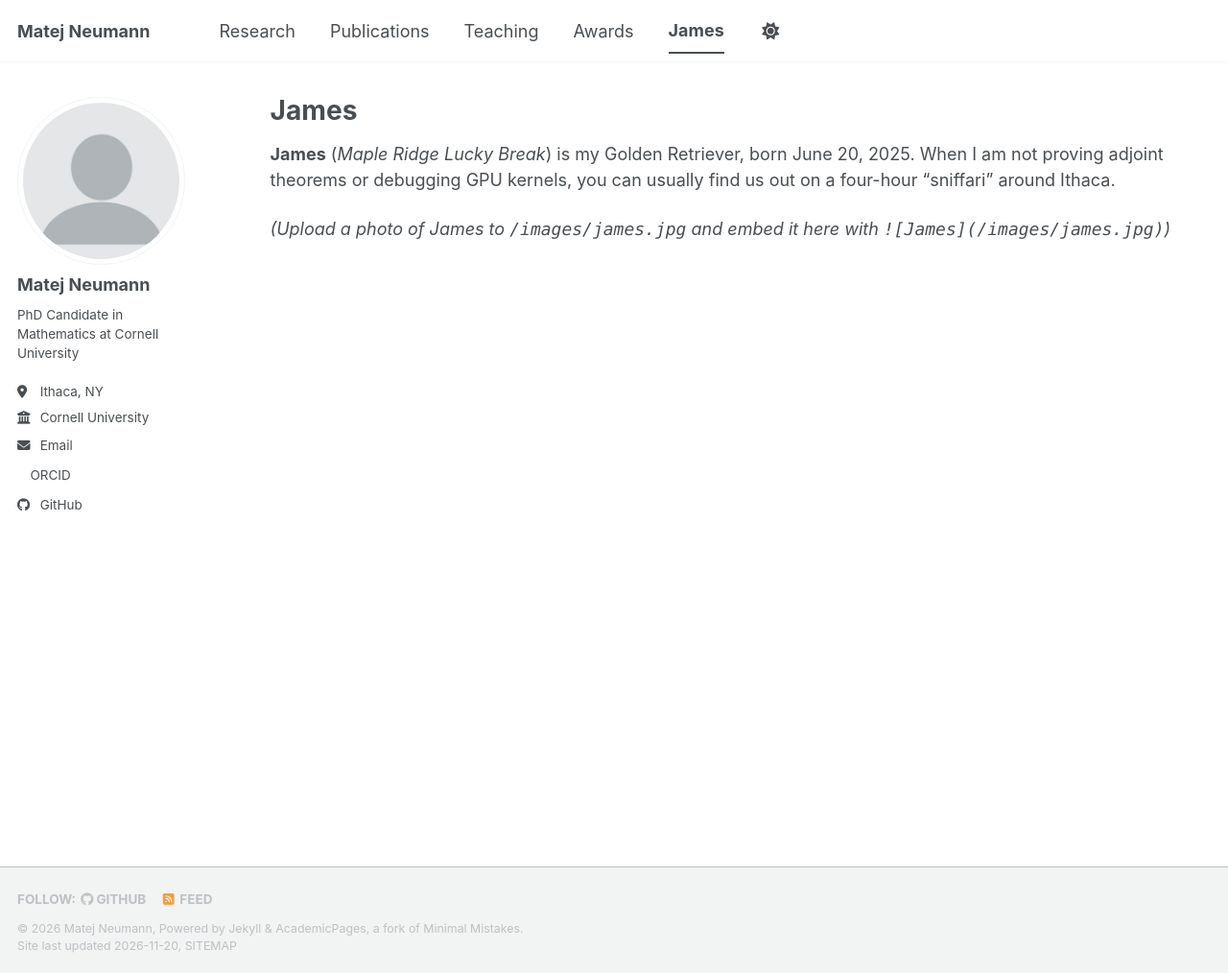
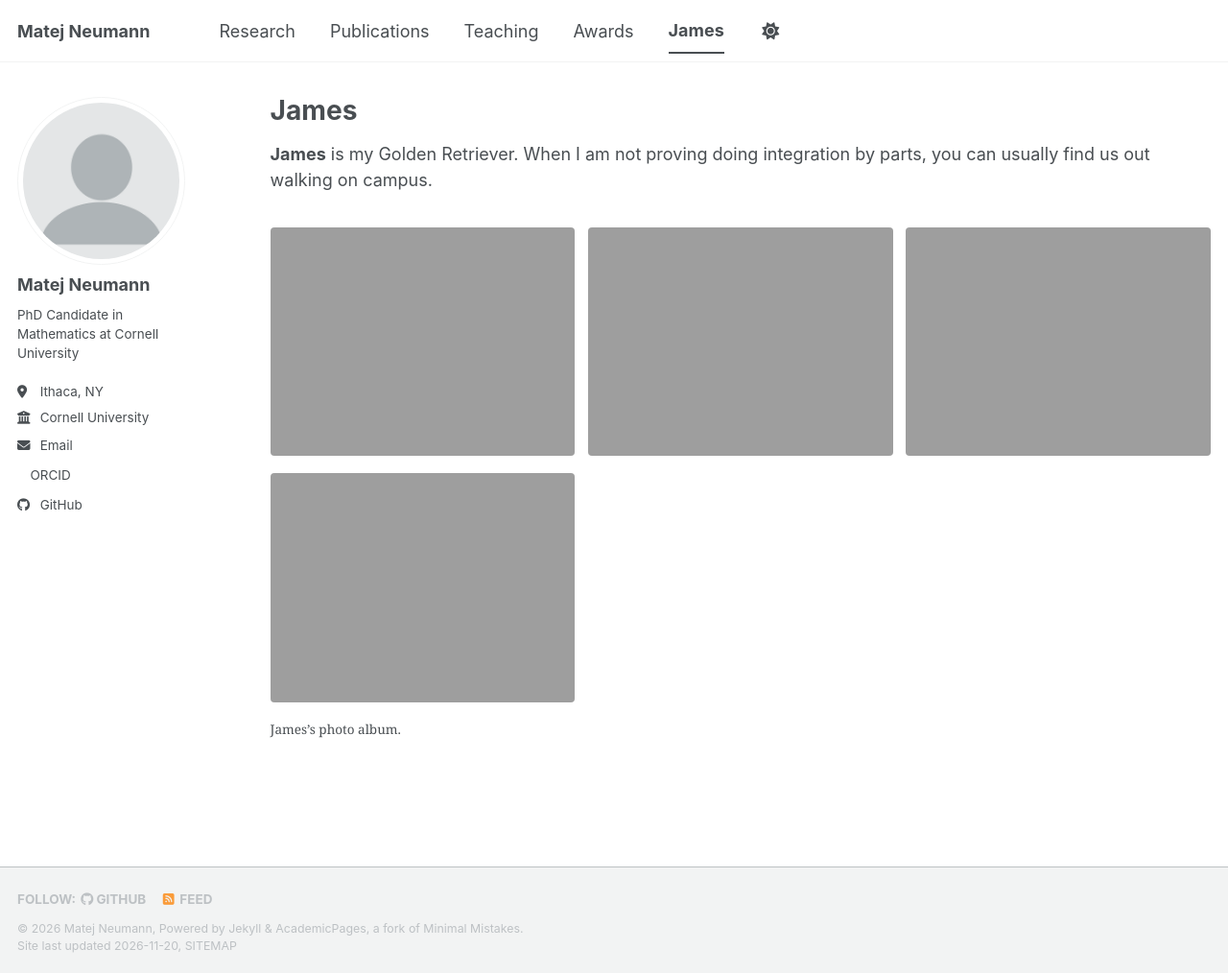
Before and after one commit to matejxx1/matejxx1.github.io, a Jekyll site: the page built from _pages/james.md, in a window 1280 px wide and 1014 px high. Shown: the whole window at 96% size. Built offline with Jekyll 4.4.1, drawn with Linux system fonts in a browser that asks for light colours; a script bundle is joined from its source files by our own code; a style sheet for code colours, icons or effects is not loaded.

Commit message:
Update James page with photo gallery
Added a photo gallery for James with multiple images.

```diff
--- a/_pages/james.md
+++ b/_pages/james.md
@@ -3,8 +3,25 @@ layout: archive
 title: "James"
 permalink: /james/
 author_profile: true
+gallery:
+  - url: /images/james/james1.jpg
+    image_path: /images/james/james1.jpg
+    alt: "James in Ithaca"
+    title: "Morning walk in Ithaca"
+  - url: /images/james/james2.jpg
+    image_path: /images/james/james2.jpg
+    alt: "James on a hike"
+    title: "Trail sniffari"
+  - url: /images/james/james3.jpg
+    image_path: /images/james/james3.jpg
+    alt: "James resting"
+    title: "Post-walk nap"
+  - url: /images/james/james4.jpg
+    image_path: /images/james/james4.jpg
+    alt: "James in the snow"
+    title: "Upstate New York winter"
 ---
 
-**James** (*Maple Ridge Lucky Break*) is my Golden Retriever, born June 20, 2025. When I am not proving adjoint theorems or debugging GPU kernels, you can usually find us out on a four-hour "sniffari" around Ithaca.
+**James** is my Golden Retriever. When I am not proving doing integration by parts, you can usually find us out walking on campus.
 
-*(Upload a photo of James to `/images/james.jpg` and embed it here with `![James](/images/james.jpg)`)*
+{% include gallery caption="James's photo album." %}
```
